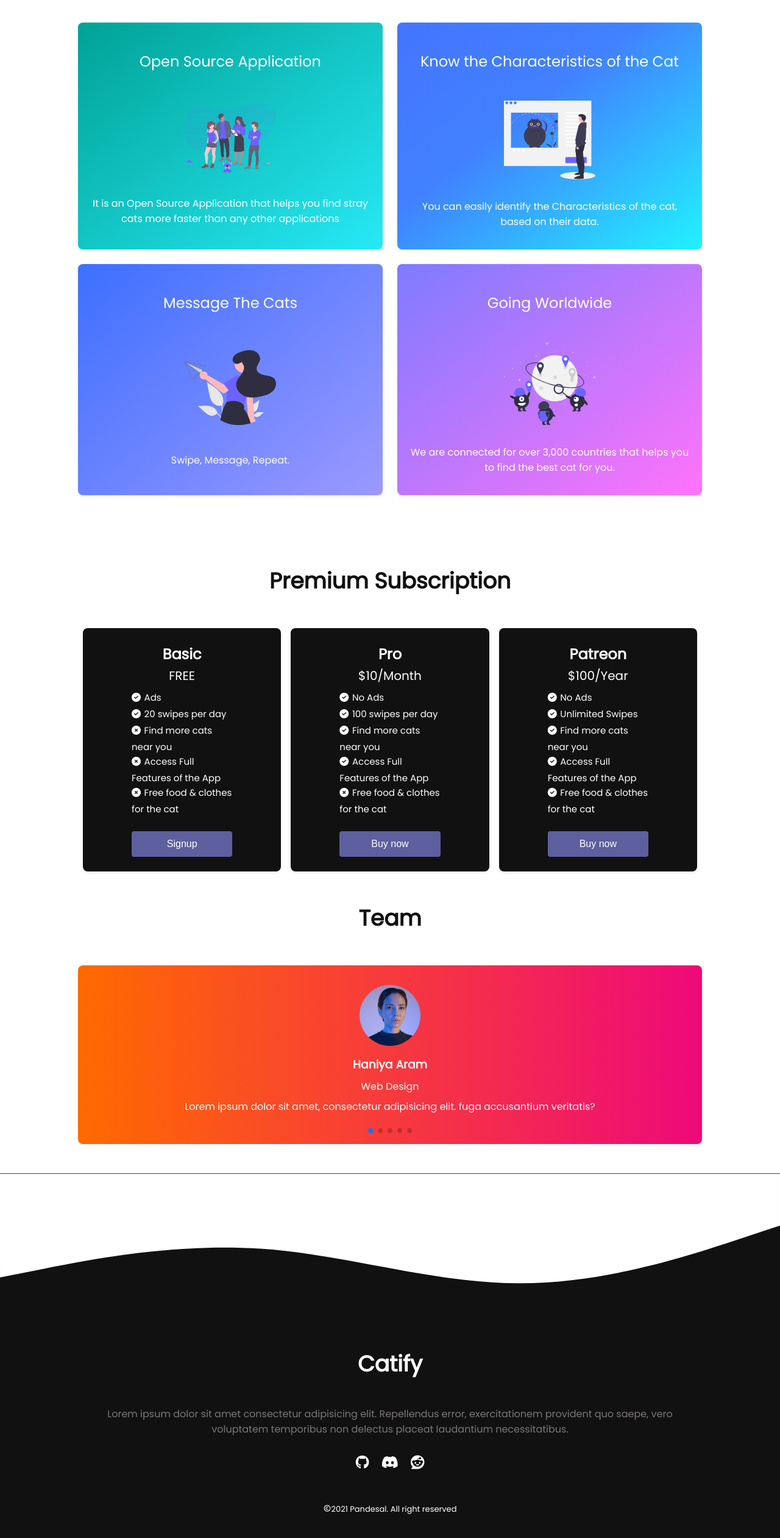
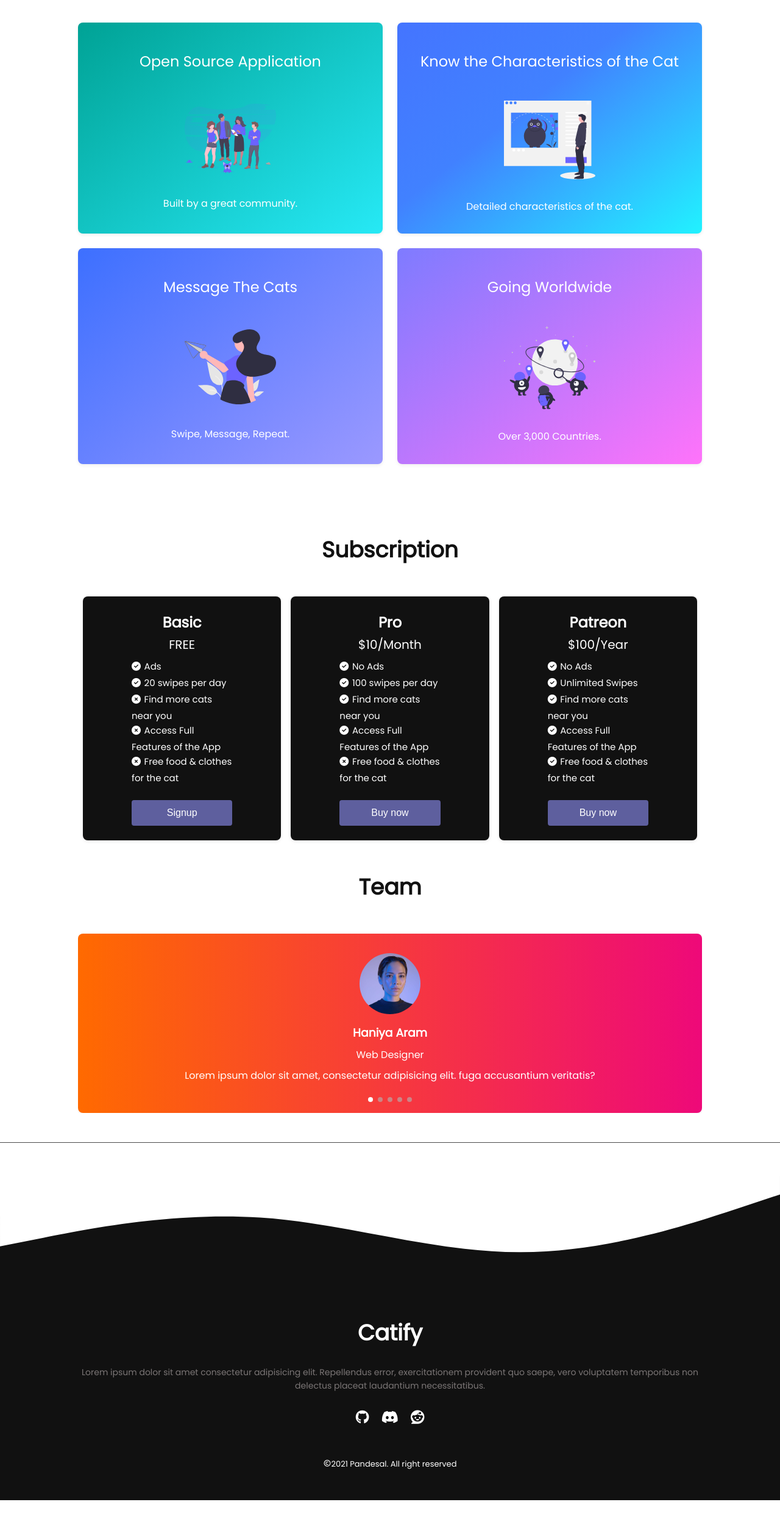
Before and after one commit to felixmacaspac/catify, a plain HTML site: page index.html in a window 1280 px wide. Shown: the part 1121-3643 px from the top of the page at 61% size. After the commit the page ends 3581 px from the top, so only its background shows below. Drawn offline with nearby package versions, Linux system fonts and the light colour scheme.

Commit message:
fixed some paragraphs and refactor the styling

```diff
--- a/assets/css/styles.css
+++ b/assets/css/styles.css
@@ -217,7 +217,6 @@ img{
 
 .scroll-header .nav__menu{
   background-color: var(--text-color);
-  /* box-shadow: 0 2px 5px rgba(53, 48, 48, 0.719); */
 }
 
 /* Home */
@@ -421,9 +420,9 @@ img{
 .team__data{
   display: grid;
   padding: 2rem 1rem;
-  background: #ee0979;  /* fallback for old browsers */
-  background: -webkit-linear-gradient(to right, #ff6a00, #ee0979);  /* Chrome 10-25, Safari 5.1-6 */
-  background: linear-gradient(to right, #ff6a00, #ee0979); /* W3C, IE 10+/ Edge, Firefox 16+, Chrome 26+, Opera 12+, Safari 7+ */
+  background: #ee0979;
+  background: -webkit-linear-gradient(to right, #ff6a00, #ee0979);
+  background: linear-gradient(to right, #ff6a00, #ee0979);
   color: var(--text-color);
   border-radius: .5rem;
   text-align: center;
@@ -448,6 +447,15 @@ img{
   margin-bottom: var(--mb-2);
 }
 
+.swiper-pagination > .swiper-pagination-bullet {
+  opacity: 1;
+  background-color: var(--text-color-dark);
+}
+
+.swiper-pagination > .swiper-pagination-bullet-active {
+  background-color: var(--text-color);
+}
+
 
 
 /* Footer */
@@ -464,14 +472,14 @@ img{
 
 .footer__title{
   font-size: var(--h1-font-size);
-  margin-bottom: var(--mb-5);
+  margin-bottom: var(--mb-3);
   font-weight: var(--font-semi-bold);
 }
 
 .footer__description{
   color: var(--text-color-dark);
   margin-bottom: var(--mb-3);
-  font-size: 1rem;
+  font-size: var(--small-font-size);
 }
 
 .footer__social{
--- a/index.html
+++ b/index.html
@@ -106,7 +106,7 @@
           <img src="./assets/img/about-img-1.svg" alt="">
           </div>
           <p class="about__description">
-            It is an Open Source Application that helps you find stray cats more faster than any other applications
+            Built by a great community.
           </p>
         </div>
 
@@ -114,7 +114,7 @@
           <h3 class="about__title">Know the Characteristics of the Cat</h3>
           <img src="./assets/img/about-img-2.svg" alt="" class="about__img">
           <p class="about__description">
-            You can easily identify the Characteristics of the cat, based on their data.
+            Detailed characteristics of the cat.
           </p>
         </div>
 
@@ -131,8 +131,7 @@
           <h3 class="about__title">Going Worldwide</h3>
           <img src="./assets/img/about-img-4.svg" alt="" class="about__img">
           <p class="about__description">
-            We are connected for over 3,000 countries that helps you to find
-            the best cat for you.
+            Over 3,000 Countries.
           </p>
 
         </div>
@@ -141,7 +140,7 @@
     </section>
     <!-- Pricing -->
     <section class="pricing section bd-container" id="subscription">
-    <h2 class="section-title">Premium Subscription</h2>
+    <h2 class="section-title">Subscription</h2>
 
     <div class="sub__container">
 
@@ -195,7 +194,7 @@
           <div class="team__data swiper-slide">
             <img src="./assets/img/team-img-1.jpg" alt="" class="team__img" />
             <h3 class="team__name">  Haniya Aram  </h3>
-            <p class="about__work">Web Design</p>
+            <p class="about__work">Web Designer</p>
             <p class="team__description">
               Lorem ipsum dolor sit amet, consectetur adipisicing elit. fuga
               accusantium veritatis?
@@ -235,7 +234,7 @@
           <div class="team__data swiper-slide">
             <img src="./assets/img/team-img-5.jpg" alt="" class="team__img" />
             <h3 class="team__name"> Samuel Nele </h3>
-            <p class="about__work">Graphic Design</p>
+            <p class="about__work">Graphic Designer</p>
             <p class="team__description">
               Lorem ipsum dolor sit amet, consectetur adipisicing elit. fuga
               accusantium veritatis?
```
